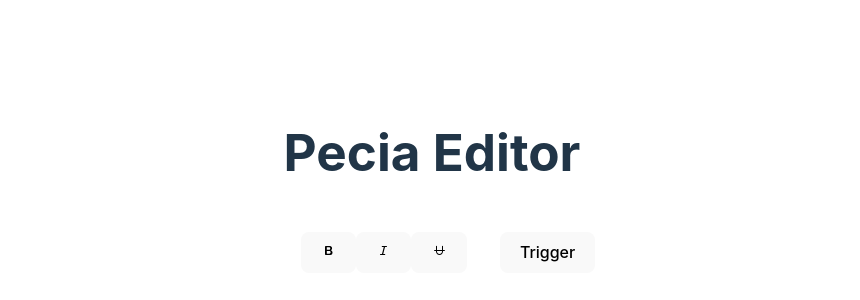
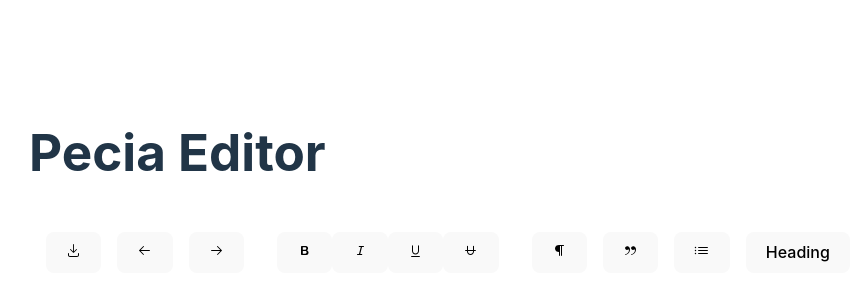
Before and after one commit to alexflach/pecia-submission, a React (Vite) app in the folder pecia/: page /edit/1 in a window 1280 px wide. Shown: the part 182-482 px from the top of the page, without its empty margins (192-1052 px from the left). Built offline with nearby package versions, Linux system fonts and the light colour scheme.

Commit message:
finished first draft toolbar

```diff
--- a/pecia/src/components/editor/Toolbar/Toolbar.tsx
+++ b/pecia/src/components/editor/Toolbar/Toolbar.tsx
@@ -1,32 +1,45 @@
-import { toggleMark } from 'prosemirror-commands';
+import { EditorView } from 'prosemirror-view';
+import { useSelector } from 'react-redux';
+import { RootState } from '../../../state/store';
+import {
+    toggle,
+    setBlock,
+    wrapInBlockquote,
+    downloadDoc,
+    undoCommand,
+    redoCommand,
+    wrapInListCommand,
+    setHeadingLevel,
+} from './commands';
+import { markInScope } from './utils';
 
 import * as Toolbar from '@radix-ui/react-toolbar';
 import * as DropdownMenu from '@radix-ui/react-dropdown-menu';
-
-import schema from '../../../lib/editor/schema';
-
 import {
+    ArrowLeftIcon,
+    ArrowRightIcon,
+    DownloadIcon,
     FontBoldIcon,
     FontItalicIcon,
     StrikethroughIcon,
+    UnderlineIcon,
+    PilcrowIcon,
+    QuoteIcon,
+    ListBulletIcon,
 } from '@radix-ui/react-icons';
 
 import './Toolbar.css';
-import { EditorView } from 'prosemirror-view';
 
 interface toolbarProps {
     editorView: React.MutableRefObject<EditorView>;
 }
 
 const EditorToolbar = ({ editorView }: toolbarProps) => {
-    const toggle = (markType) => {
-        if (!editorView.current) return;
-        toggleMark(markType)(
-            editorView.current.state,
-            editorView.current.dispatch
-        );
-        editorView.current.focus();
-    };
+    const editorState = useSelector(
+        (state: RootState) => state.editor.editorState
+    );
+    console.log(markInScope(editorState, 'bold'), 'bold');
+    console.log(markInScope(editorState, 'italic'), 'italic');
     return (
         <>
             <Toolbar.Root
@@ -34,6 +47,29 @@ const EditorToolbar = ({ editorView }: toolbarProps) => {
                 aria-label="toolbar"
                 orientation="horizontal"
             >
+                <Toolbar.Button
+                    className="toolbar-button"
+                    onClick={() => downloadDoc(editorView.current)}
+                >
+                    <DownloadIcon />
+                </Toolbar.Button>
+                <Toolbar.Button
+                    className="toolbar-button"
+                    onClick={() => undoCommand(editorView.current)}
+                >
+                    <ArrowLeftIcon />
+                </Toolbar.Button>
+                <Toolbar.Button
+                    className="toolbar-button"
+                    onClick={() => redoCommand(editorView.current)}
+                >
+                    <ArrowRightIcon />
+                </Toolbar.Button>
+                <Toolbar.Separator
+                    className="toolbar-separator"
+                    orientation="horizontal"
+                />
+
                 <Toolbar.ToggleGroup
                     type="multiple"
                     aria-label="bold formatting"
@@ -43,7 +79,7 @@ const EditorToolbar = ({ editorView }: toolbarProps) => {
                         value="bold"
                         aria-label="bold"
                         onClick={() => {
-                            toggle(schema.marks.bold);
+                            toggle(editorView.current, 'bold');
                         }}
                     >
                         <FontBoldIcon />
@@ -52,15 +88,26 @@ const EditorToolbar = ({ editorView }: toolbarProps) => {
                         className="toolbar-toggle-item"
                         value="italic"
                         aria-label="italic"
-                        onClick={() => toggle(schema.marks.italic)}
+                        onClick={() => toggle(editorView.current, 'italic')}
                     >
                         <FontItalicIcon />
                     </Toolbar.ToggleItem>
                     <Toolbar.ToggleItem
                         className="toolbar-toggle-item"
+                        value="underline"
+                        aria-label="underline"
+                        onClick={() => toggle(editorView.current, 'underline')}
+                    >
+                        <UnderlineIcon />
+                    </Toolbar.ToggleItem>
+
+                    <Toolbar.ToggleItem
+                        className="toolbar-toggle-item"
                         value="strikethrough"
                         aria-label="strikethrough"
-                        onClick={() => toggle(schema.marks.strikethrough)}
+                        onClick={() =>
+                            toggle(editorView.current, 'strikethrough')
+                        }
                     >
                         <StrikethroughIcon />
                     </Toolbar.ToggleItem>
@@ -69,17 +116,51 @@ const EditorToolbar = ({ editorView }: toolbarProps) => {
                     className="toolbar-separator"
                     orientation="horizontal"
                 />
+                <Toolbar.Button
+                    className="toolbar-button"
+                    onClick={() => setBlock(editorView.current, 'para')}
+                >
+                    <PilcrowIcon />
+                </Toolbar.Button>
+                <Toolbar.Button
+                    className="toolbar-button"
+                    onClick={() => wrapInBlockquote(editorView.current)}
+                >
+                    <QuoteIcon />
+                </Toolbar.Button>
+                <Toolbar.Button
+                    className="toolbar-button"
+                    onClick={() => wrapInListCommand(editorView.current)}
+                >
+                    <ListBulletIcon />
+                </Toolbar.Button>
+
                 <DropdownMenu.Root>
                     <Toolbar.Button asChild>
-                        <DropdownMenu.Trigger>Trigger</DropdownMenu.Trigger>
+                        <DropdownMenu.Trigger>Heading</DropdownMenu.Trigger>
                     </Toolbar.Button>
                     <DropdownMenu.Content>
                         <DropdownMenu.Item
-                            onClick={() => console.log('clicked item one')}
+                            onClick={() =>
+                                setHeadingLevel(editorView.current, 1)
+                            }
                         >
-                            Item One
+                            Heading One
                         </DropdownMenu.Item>
-                        <DropdownMenu.Item>Item Two</DropdownMenu.Item>
+                        <DropdownMenu.Item
+                            onClick={() =>
+                                setHeadingLevel(editorView.current, 2)
+                            }
+                        >
+                            Heading Two
+                        </DropdownMenu.Item>
+                        <DropdownMenu.Item
+                            onClick={() =>
+                                setHeadingLevel(editorView.current, 3)
+                            }
+                        >
+                            Heading Three
+                        </DropdownMenu.Item>
                     </DropdownMenu.Content>
                 </DropdownMenu.Root>
             </Toolbar.Root>
--- /dev/null
+++ b/pecia/src/components/editor/Toolbar/commands.ts
@@ -0,0 +1,71 @@
+import { EditorView } from 'prosemirror-view';
+import { DOMSerializer } from 'prosemirror-model';
+import { toggleMark, setBlockType, wrapIn } from 'prosemirror-commands';
+import { wrapInList } from 'prosemirror-schema-list';
+import { undo, redo } from 'prosemirror-history';
+import { marks, nodes } from './utils';
+import schema from '../../../lib/editor/schema';
+
+export const toggle = (editorView: EditorView, markType: string) => {
+    if (!editorView) return;
+    toggleMark(marks[markType])(editorView.state, editorView.dispatch);
+    editorView.focus();
+};
+
+export const setBlock = (editorView: EditorView, nodeType: string) => {
+    if (!editorView) return;
+    setBlockType(nodes[nodeType])(editorView.state, editorView.dispatch);
+    editorView.focus();
+};
+
+export const wrapInBlockquote = (editorView: EditorView) => {
+    if (!editorView) return;
+    wrapIn(schema.nodes.blockquote)(editorView.state, editorView.dispatch);
+    editorView.focus();
+};
+
+export const wrapInListCommand = (editorView: EditorView) => {
+    if (!editorView) return;
+    wrapInList(schema.nodes.bullet_list)(editorView.state, editorView.dispatch);
+    editorView.focus();
+};
+export const setHeadingLevel = (editorView: EditorView, level: number) => {
+    if (!editorView) return;
+    const setLevel = setBlockType(schema.nodes.heading, { level });
+    setLevel(editorView.state, editorView.dispatch);
+    editorView.focus();
+};
+
+export const undoCommand = (editorView: EditorView) => {
+    if (!editorView) return;
+    undo(editorView.state, editorView.dispatch, editorView);
+    editorView.focus();
+};
+export const redoCommand = (editorView: EditorView) => {
+    if (!editorView) return;
+    redo(editorView.state, editorView.dispatch, editorView);
+    editorView.focus();
+};
+
+//helper method to download the input url with the input fileName
+function download(url: string, fileName: string): void {
+    const link = document.createElement('a');
+    link.download = fileName;
+    link.href = url;
+    link.click();
+}
+
+//Custom command to download an HTML serialization of the current document.
+export const downloadDoc = (editorView: EditorView) => {
+    const fragment = DOMSerializer.fromSchema(schema).serializeFragment(
+        editorView.state.doc.content
+    );
+    //needed as the serializer returns a fragment, which has no innerHTML property
+    const container = document.createElement('doc');
+    container.appendChild(fragment);
+
+    const objectURL = URL.createObjectURL(new Blob([container.innerHTML]));
+
+    download(objectURL, `doc.html`);
+    URL.revokeObjectURL(objectURL);
+};
--- /dev/null
+++ b/pecia/src/components/editor/Toolbar/utils.ts
@@ -0,0 +1,29 @@
+import { EditorState, TextSelection } from 'prosemirror-state';
+import schema from '../../../lib/editor/schema';
+
+export const marks = {
+    bold: schema.marks.bold,
+    italic: schema.marks.italic,
+    strikethrough: schema.marks.strikethrough,
+    underline: schema.marks.underline,
+};
+
+export const nodes = {
+    para: schema.nodes.para,
+};
+
+export const markInScope = (editorState: EditorState, mark: string) => {
+    if (!editorState || !mark) return false;
+    const selection = editorState.selection as TextSelection;
+    const cursor = selection && selection.$cursor ? selection.$cursor : null;
+    const m = marks[mark];
+    const storedMarks = editorState.storedMarks;
+
+    if (cursor && cursor.marks() && storedMarks && storedMarks.length) {
+        return m.isInSet(cursor.marks() || editorState.storedMarks);
+    } else if (cursor && cursor.marks()) {
+        return m.isInSet(cursor.marks());
+    } else if (storedMarks && storedMarks.length) {
+        return m.isInSet(storedMarks);
+    } else return false;
+};
```
